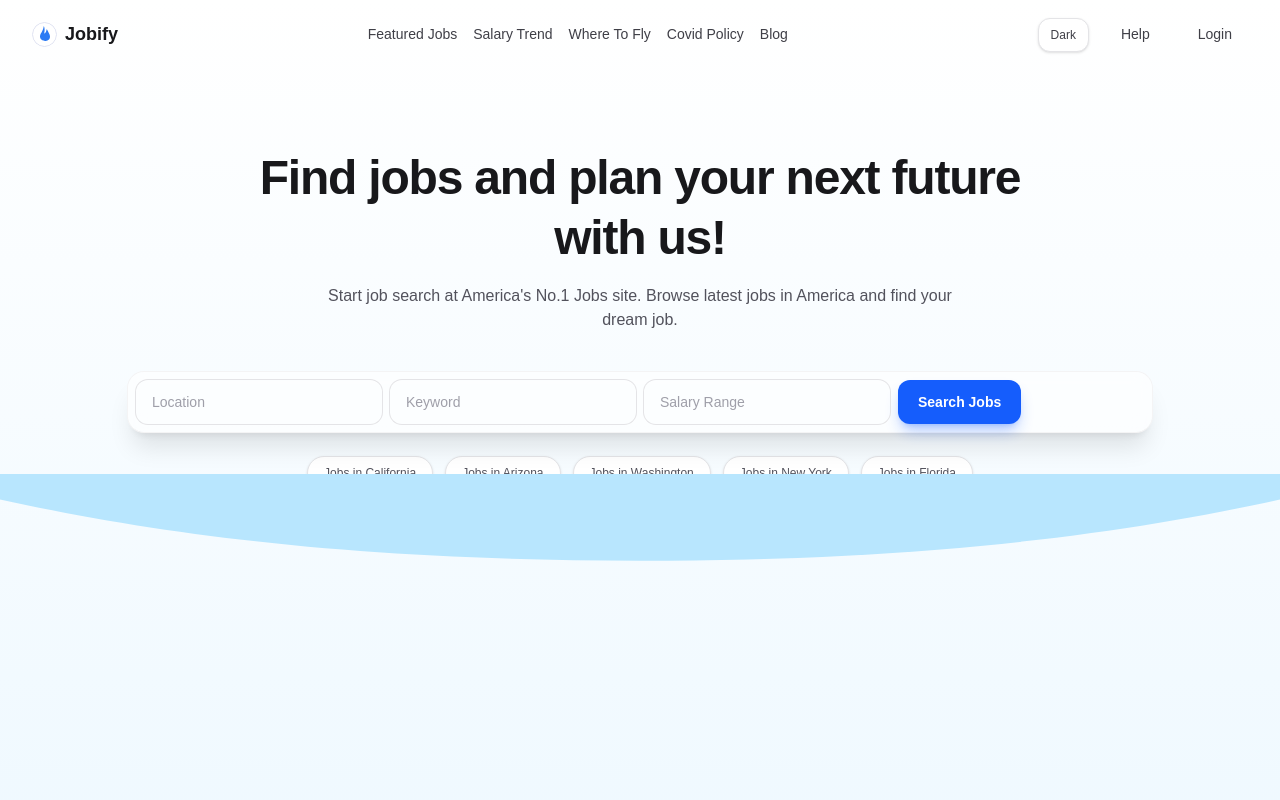
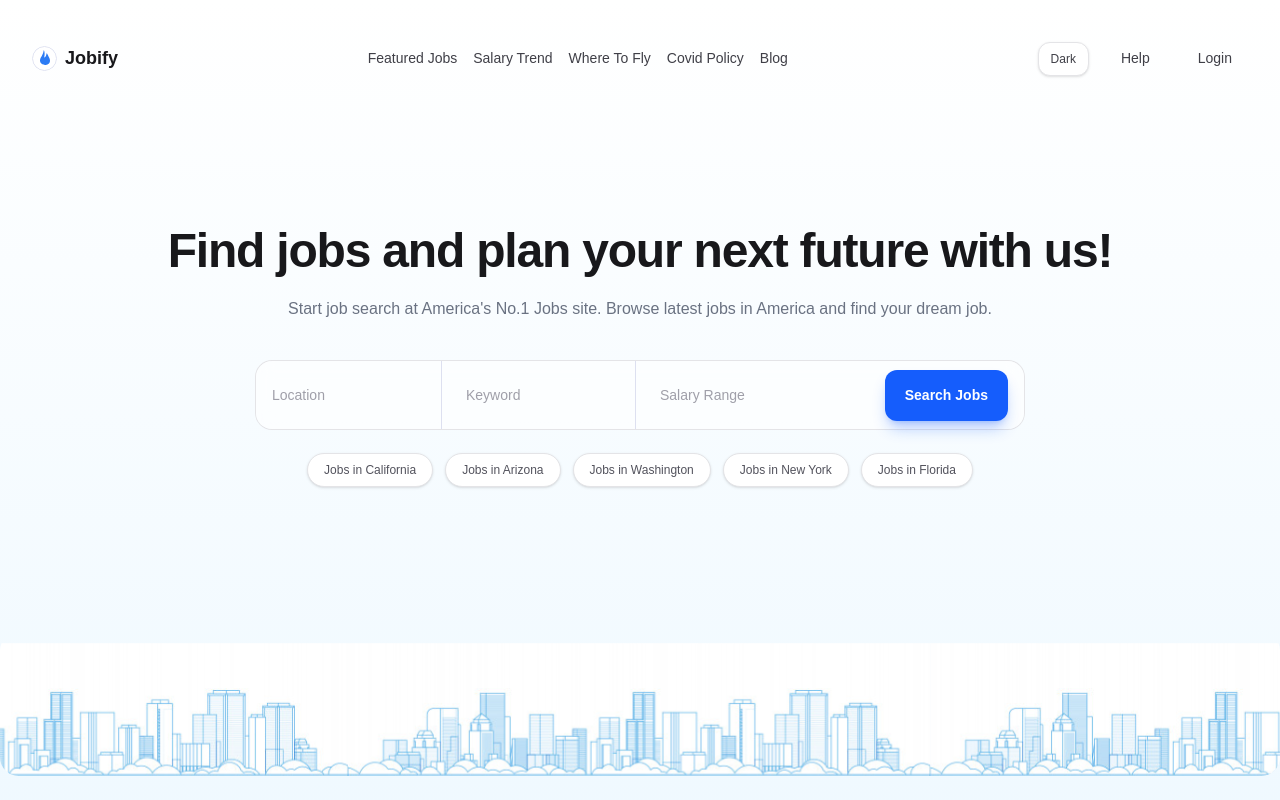
Before and after one commit to fouadmagdy/job-search, a Next.js app: page /job-search in a window 1280 px wide. Built offline with nearby package versions, Linux system fonts and the light colour scheme.

Commit message:
feat: finalize the main components

```diff
--- a/package.json
+++ b/package.json
@@ -14,8 +14,7 @@
     "next": "15.5.2",
     "react": "19.1.0",
     "react-dom": "19.1.0",
-    "react-icons": "^5.5.0",
-    "react-router": "^7.8.2"
+    "react-icons": "^5.5.0"
   },
   "devDependencies": {
     "@eslint/eslintrc": "^3",
--- a/src/app/job-search/page.tsx
+++ b/src/app/job-search/page.tsx
@@ -1,6 +1,8 @@
 import Navbar from "@/components/Navbar";
 import SearchBar from "@/components/SearchBar";
 import CityPills from "@/components/CityPills";
+import Hero from "@/components/Hero";
+import Image from "next/image";
 
 export const metadata = {
   title: "Job Search – Jobify",
@@ -9,37 +11,26 @@ export const metadata = {
 
 export default function JobSearchPage() {
   return (
-    <main className="min-h-dvh bg-gradient-to-b from-white to-sky-50 dark:from-zinc-950 dark:to-zinc-900">
+    <main className="min-h-dvh bg-gradient-to-b from-white to-sky-50 dark:from-zinc-950 dark:to-zinc-900 flex flex-col justify-around">
       <Navbar />
 
       <section className="relative mx-auto flex max-w-7xl flex-col items-center px-4 pb-24 pt-12 sm:pt-16 md:pt-20">
-        <div className="text-center">
-          <h1 className="mx-auto max-w-3xl text-3xl font-bold leading-tight tracking-tight text-zinc-900 dark:text-white sm:text-4xl md:text-5xl">
-            Find jobs and plan your next future with us!
-          </h1>
-          <p className="mx-auto mt-4 max-w-2xl text-sm text-zinc-600 dark:text-zinc-300 sm:text-base">
-            Start job search at America&#39;s No.1 Jobs site. Browse latest jobs
-            in America and find your dream job.
-          </p>
-        </div>
+        <Hero />
 
         <SearchBar />
         <CityPills />
+      </section>
 
-        <div
-          aria-hidden
-          className="pointer-events-none absolute inset-x-0 bottom-0 hidden h-28 w-full select-none items-end justify-center overflow-hidden md:flex"
-        >
-          <svg
-            className="h-full w-[120%] text-sky-200 dark:text-zinc-800"
-            viewBox="0 0 1200 120"
-            preserveAspectRatio="none"
-            fill="currentColor"
-          >
-            <path d="M0,0V27.35C151.63,65.43,335.1,92.84,600,92.84S1048.37,65.43,1200,27.35V0Z" />
-          </svg>
-        </div>
-      </section>
+      <div>
+        <Image
+          src="/images/CityLandscape.svg"
+          alt="Jobify logo"
+          width={100}
+          height={100}
+          className="w-full"
+          priority
+        />
+      </div>
     </main>
   );
 }
--- /dev/null
+++ b/src/components/Hero.tsx
@@ -0,0 +1,13 @@
+export default function Hero() {
+  return (
+    <div className="text-center">
+      <h1 className="text-3xl font-bold leading-tight tracking-tight text-zinc-900 dark:text-white sm:text-4xl md:text-5xl">
+        Find jobs and plan your next future with us!
+      </h1>
+      <p className="mt-4 text-sm text-gray-500 dark:text-zinc-300 sm:text-base">
+        Start job search at America&#39;s No.1 Jobs site. Browse latest jobs in
+        America and find your dream job.
+      </p>
+    </div>
+  );
+}
--- a/src/components/Navbar.tsx
+++ b/src/components/Navbar.tsx
@@ -11,7 +11,7 @@ const Navbar = () => {
   return (
     <header className="w-full">
       <nav
-        className={`mx-auto flex max-w-7xl items-center justify-between gap-6 px-4 py-4 sm:px-6 lg:px-8 ${
+        className={`mx-auto flex max-w-7xl items-center justify-between gap-6 px-4 py-4 sm:px-6 lg:px-8  ${
           menuOpen ? "flex-col md:flex-row" : ""
         }`}
       >
@@ -29,33 +29,33 @@ const Navbar = () => {
 
         {/* Desktop Nav */}
         <div className="hidden md:flex items-center gap-6">
-          <div className="space-x-4 text-sm font-medium">
+          <div className="space-x-4 text-sm font-medium ">
             <Link
-              className="transition-colors text-zinc-700 hover:text-zinc-900 dark:hover:text-white"
+              className="transition-colors text-zinc-700 hover:text-zinc-900 dark:text-zinc-100 dark:placeholder:text-zinc-500 dark:hover:text-white"
               href="/"
             >
               Featured Jobs
             </Link>
             <Link
-              className="transition-colors text-zinc-700 hover:text-zinc-900 dark:hover:text-white"
+              className="transition-colors text-zinc-700 hover:text-zinc-900 dark:text-zinc-100 dark:placeholder:text-zinc-500 dark:hover:text-white"
               href="/projects"
             >
               Salary Trend
             </Link>
             <Link
-              className="transition-colors text-zinc-700 hover:text-zinc-900 dark:hover:text-white"
+              className="transition-colors text-zinc-700 hover:text-zinc-900 dark:text-zinc-100 dark:placeholder:text-zinc-500 dark:hover:text-white"
               href="/blog"
             >
               Where To Fly
             </Link>
             <Link
-              className="transition-colors text-zinc-700 hover:text-zinc-900 dark:hover:text-white"
+              className="transition-colors text-zinc-700 hover:text-zinc-900 dark:text-zinc-100 dark:placeholder:text-zinc-500 dark:hover:text-white"
               href="/about"
             >
               Covid Policy
             </Link>
             <Link
-              className="transition-colors text-zinc-700 hover:text-zinc-900 dark:hover:text-white"
+              className="transition-colors text-zinc-700 hover:text-zinc-900 dark:text-zinc-100 dark:placeholder:text-zinc-500 dark:hover:text-white"
               href="/contact"
             >
               Blog
--- a/src/components/SearchBar.tsx
+++ b/src/components/SearchBar.tsx
@@ -9,22 +9,38 @@ export default function SearchBar() {
   return (
     <form
       aria-label="Job search form"
-      className="mx-auto mt-10 w-full max-w-5xl rounded-2xl bg-white/80 p-2 shadow-xl ring-1 ring-zinc-100 backdrop-blur supports-[backdrop-filter]:bg-white/60 dark:bg-zinc-900/70 dark:ring-zinc-800"
+      className="mx-auto mt-10 w-full max-w-3xl rounded-2xl bg-white/80 p-0  ring-1 ring-zinc-200 backdrop-blur supports-[backdrop-filter]:bg-white/60 dark:bg-zinc-900/70 dark:ring-zinc-800"
       onSubmit={(e) => e.preventDefault()}
     >
       <div className="grid grid-cols-1 gap-2 sm:grid-cols-2 lg:grid-cols-4">
-        <label className="group relative flex items-center gap-3 rounded-xl px-4 py-3 ring-1 ring-zinc-200 focus-within:ring-2 focus-within:ring-blue-500 dark:ring-zinc-700">
+        <label
+          className="group relative flex items-center gap-3  px-4 py-3 ring-1 ring-zinc-200 focus-within:ring-2 focus-within:ring-blue-500 dark:ring-zinc-700"
+          style={{
+            outline: "none",
+            border: "none",
+            boxShadow: "none",
+            borderRight: "1px solid #DDE0F0",
+          }}
+        >
           <span className="sr-only">Location</span>
           <input
             aria-label="Location"
             placeholder="Location"
-            className="w-full bg-transparent text-sm outline-none placeholder:text-zinc-400 dark:text-zinc-100 dark:placeholder:text-zinc-500"
+            className="w-full bg-transparent text-sm outline-none placeholder:text-zinc-400 dark:text-zinc-100 dark:placeholder:text-zinc-500 py-3"
             value={location}
             onChange={(e) => setLocation(e.target.value)}
           />
         </label>
 
-        <label className="group relative flex items-center gap-3 rounded-xl px-4 py-3 ring-1 ring-zinc-200 focus-within:ring-2 focus-within:ring-blue-500 dark:ring-zinc-700">
+        <label
+          className="group relative flex items-center gap-3  px-4 py-3 ring-1 ring-zinc-200 focus-within:ring-2 focus-within:ring-blue-500 dark:ring-zinc-700"
+          style={{
+            outline: "none",
+            border: "none",
+            boxShadow: "none",
+            borderRight: "1px solid #DDE0F0",
+          }}
+        >
           <span className="sr-only">Keyword</span>
           <input
             aria-label="Keyword"
@@ -35,7 +51,14 @@ export default function SearchBar() {
           />
         </label>
 
-        <label className="group relative flex items-center gap-3 rounded-xl px-4 py-3 ring-1 ring-zinc-200 focus-within:ring-2 focus-within:ring-blue-500 dark:ring-zinc-700 lg:col-auto">
+        <label
+          className="group relative flex items-center gap-3  px-4 py-3 ring-1 ring-zinc-200 focus-within:ring-2 focus-within:ring-blue-500 dark:ring-zinc-700 lg:col-auto"
+          style={{
+            outline: "none",
+            border: "none",
+            boxShadow: "none",
+          }}
+        >
           <span className="sr-only">Salary Range</span>
           <input
             aria-label="Salary Range"
@@ -46,10 +69,10 @@ export default function SearchBar() {
           />
         </label>
 
-        <div className="flex items-stretch">
+        <div className="flex items-stretch ml-auto">
           <button
             type="submit"
-            className="inline-flex w-full items-center justify-center gap-2 rounded-xl bg-blue-600 px-5 py-3 text-sm font-semibold text-white shadow-lg shadow-blue-600/30 transition hover:translate-y-[-1px] hover:bg-blue-500 focus-visible:outline-none focus-visible:ring-2 focus-visible:ring-blue-500 sm:w-auto"
+            className="inline-flex w-full items-center justify-center gap-2 rounded-xl bg-blue-600 px-5 py-3 text-sm font-semibold text-white shadow-lg shadow-blue-600/30 transition hover:translate-y-[-1px] hover:bg-blue-500 focus-visible:outline-none focus-visible:ring-2 focus-visible:ring-blue-500 sm:w-auto h-9/12 m-auto mr-4"
           >
             Search Jobs
           </button>
```
Also changed, not shown: public/images/CityLandscape.svg (added), 1 other file (tests, documents, lock files or other folders).
